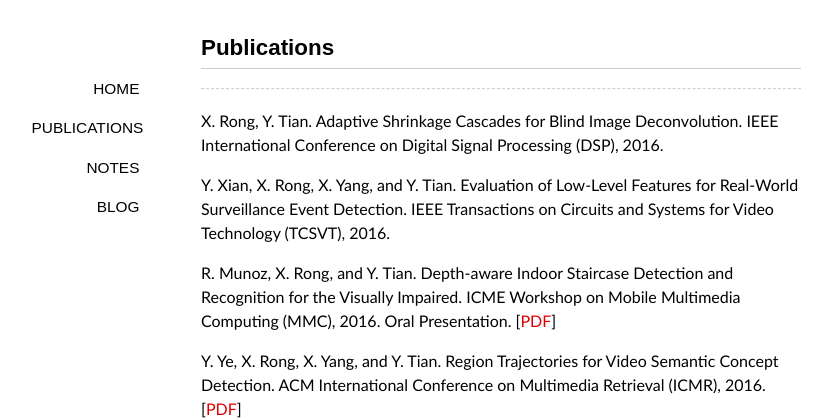
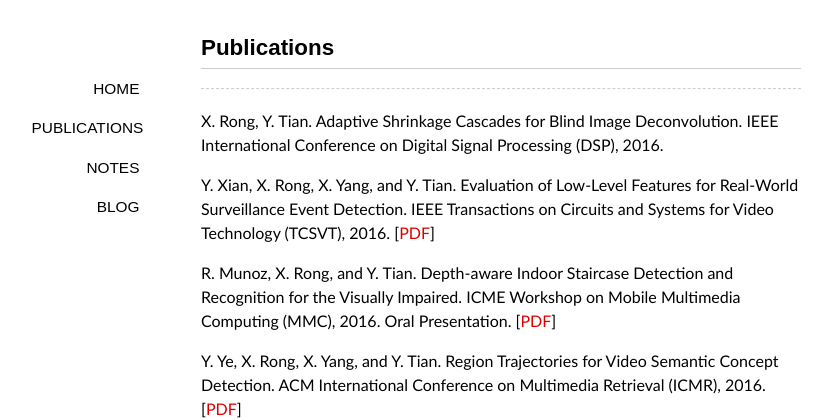
Before and after one commit to ionvision/ionvision.github.io.bk, a Jekyll site: the page built from publications/index.md, in a window 1280 px wide. Shown: the top 420 px of the page, without its empty margins (139-968 px from the left). Built offline with Jekyll 4.4.1, drawn with Linux system fonts in a browser that asks for light colours; some web fonts are replaced.

Commit message:
Add the pdf file of TCSVT16 paper

```diff
--- a/publications/index.md
+++ b/publications/index.md
@@ -8,7 +8,7 @@ comments: false
 
 X. Rong, Y. Tian. Adaptive Shrinkage Cascades for Blind Image Deconvolution. IEEE International Conference on Digital Signal Processing (DSP), 2016.
 
-Y. Xian, X. Rong, X. Yang, and Y. Tian. Evaluation of Low-Level Features for Real-World Surveillance Event Detection. IEEE Transactions on Circuits and Systems for Video Technology (TCSVT), 2016.
+Y. Xian, X. Rong, X. Yang, and Y. Tian. Evaluation of Low-Level Features for Real-World Surveillance Event Detection. IEEE Transactions on Circuits and Systems for Video Technology (TCSVT), 2016. [[PDF](/publications/pdf/TCSVT16.pdf)]
 
 R. Munoz, X. Rong, and Y. Tian. Depth-aware Indoor Staircase Detection and Recognition for the Visually Impaired. ICME Workshop on Mobile Multimedia Computing (MMC), 2016\. Oral Presentation. [[PDF](/publications/pdf/MMC16.pdf)]
 
```
Also changed, not shown: 1 other file.
